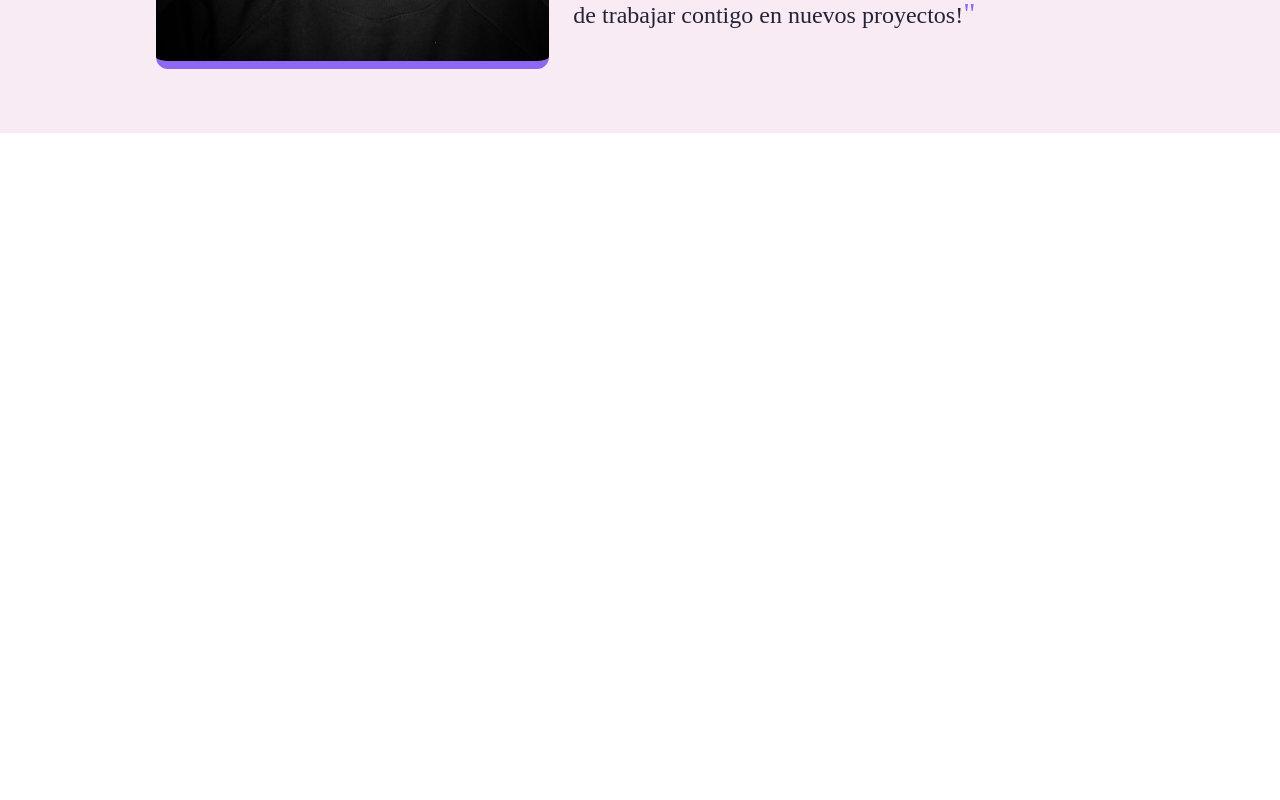
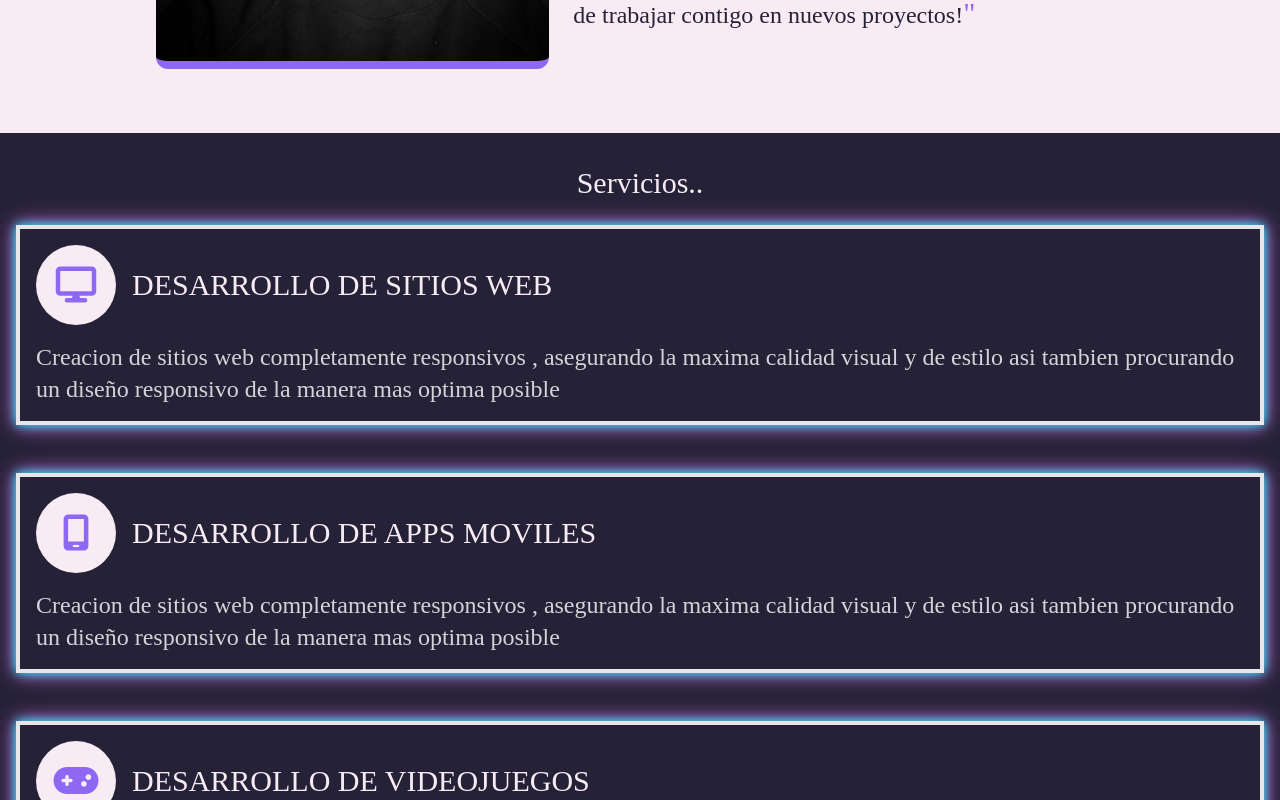
Before and after one commit to Numonu/portafolio, a React (Vite) app: page / in a window 1280 px wide. Shown: the part 960-1760 px from the top of the page. Before the commit the page ends 1093 px from the top, so only its background shows below. Built offline with nearby package versions, Linux system fonts and the light colour scheme; a web font is replaced by a local one.

Commit message:
version movil de 'servicios' hecho

```diff
--- /dev/null
+++ b/src/layout/Services.jsx
@@ -0,0 +1,39 @@
+export function Services() {
+	return (
+		<div className="bg-dark text-light">
+			<div className="wrapper p-4 py-8">
+				<h1 className="text-3xl text-center">Servicios..</h1>
+				<div className="flex flex-col gap-12 py-6">
+					<Card
+						icon={<i className="fa-solid fa-display"></i>}
+						title="Desarrollo de Sitios Web"
+						description="Creacion de sitios web completamente responsivos , asegurando la maxima calidad visual y de estilo asi tambien procurando un diseño responsivo de la manera mas optima posible"
+					/>
+                    <Card
+						icon={<i className="fa-solid fa-mobile-screen"></i>}
+						title="Desarrollo de Apps Moviles"
+						description="Creacion de sitios web completamente responsivos , asegurando la maxima calidad visual y de estilo asi tambien procurando un diseño responsivo de la manera mas optima posible"
+					/>
+                    <Card
+						icon={<i className="fa-solid fa-gamepad"></i>}
+						title="Desarrollo de Videojuegos"
+						description="Creacion de sitios web completamente responsivos , asegurando la maxima calidad visual y de estilo asi tambien procurando un diseño responsivo de la manera mas optima posible"
+					/>
+				</div>
+			</div>
+		</div>
+	);
+}
+function Card({ icon, title, description }) {
+	return (
+		<div className="bg-dark p-4 card border-4">
+			<header className="flex items-center gap-4 mb-4">
+				<div className="bg-light text-orquidea w-20 aspect-square flex items-center justify-center rounded-full text-4xl">
+					{icon}
+				</div>
+				<h1 className="text-3xl uppercase">{title}</h1>
+			</header>
+			<p className="text-zinc-300 text-2xl">{description}</p>
+		</div>
+	);
+}
--- a/src/main.jsx
+++ b/src/main.jsx
@@ -1,6 +1,7 @@
 import React from "react";
 import ReactDOM from "react-dom/client";
 import { About } from "./layout/About";
+import { Services } from "./layout/Services";
 import { Hero } from "./layout/Hero";
 import { Nav } from "./layout/Nav";
 import "./styles/tailwind.css";
@@ -13,6 +14,7 @@ ReactDOM.createRoot(document.getElementById("root")).render(
 		</header>
 		<main>
 			<About/>
+			<Services/>
 		</main>
 	</React.StrictMode>
 );
--- a/src/styles/custom.css
+++ b/src/styles/custom.css
@@ -1,16 +1,24 @@
-.gradient-text{
-    color : transparent;
+.gradient-text {
+    color: transparent;
     background-clip: text;
     -moz-background-clip: text;
     -webkit-background-clip: text;
 }
-.wrapper{
+
+.card {
+    /* border-image: linear-gradient(to right, #9d98f0, #ccb1e1) 1; */
+    box-shadow: 0 0 10px cyan , 0 0 20px rgb(255, 109, 255) ;
+}
+
+.wrapper {
     max-width: 1300px;
     margin: 0 auto;
 }
-.glow-hover{
+
+.glow-hover {
     transition: box-shadow .2s ease;
 }
-.glow-hover:hover{
-    box-shadow: 0 0 5px #8e68f3 , 0 0 15px #8e68f3 , 0 0 25px #8e68f3;
+
+.glow-hover:hover {
+    box-shadow: 0 0 5px #8e68f3, 0 0 15px #8e68f3, 0 0 25px #8e68f3;
 }
```
